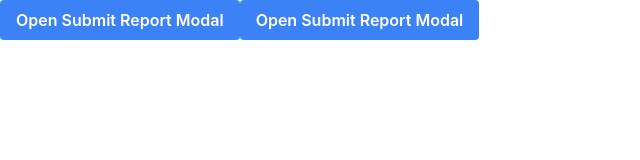
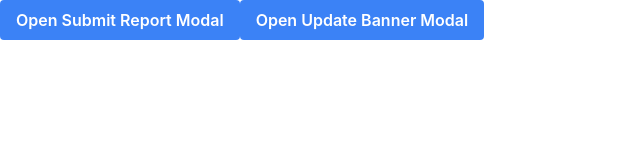
Before and after one commit to lijsamuael/Adret, a React (Create React App) app: page / in a window 1280 px wide. Shown: the top 160 px of the page, without its empty margins (0-640 px from the left). Built offline with nearby package versions, Linux system fonts and the light colour scheme; a web font is replaced by a local one.

Commit message:
(fix) fix on the text of buttons in app.js

```diff
--- a/src/App.js
+++ b/src/App.js
@@ -25,7 +25,7 @@ const App = () => {
   return (
     <div>
       <button className="px-4 py-2 font-semibold text-white bg-blue-500 rounded hover:bg-blue-600 focus:bg-blue-600" onClick={handleOpenReportModal}>Open Submit Report Modal</button>
-      <button className="px-4 py-2 font-semibold text-white bg-blue-500 rounded hover:bg-blue-600 focus:bg-blue-600" onClick={handleOpenUpdateBannerModal}>Open Submit Report Modal</button>
+      <button className="px-4 py-2 font-semibold text-white bg-blue-500 rounded hover:bg-blue-600 focus:bg-blue-600" onClick={handleOpenUpdateBannerModal}>Open Update Banner Modal</button>
       <Modal isOpen={reportModalIsOpen} onClose={handleCloseReportModal} />
       <UpdateBannerModal isOpen={updateBannerModalIsOpen} onClose={handleCloseUpdateBannerModal} />
 
```
